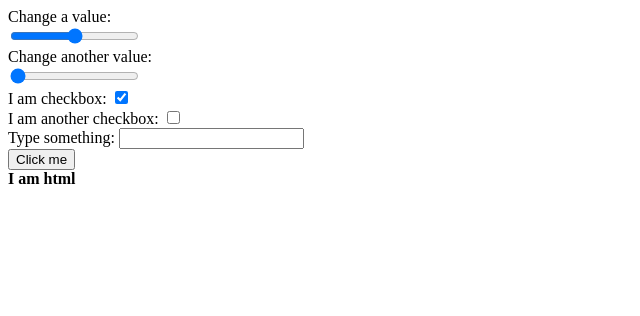
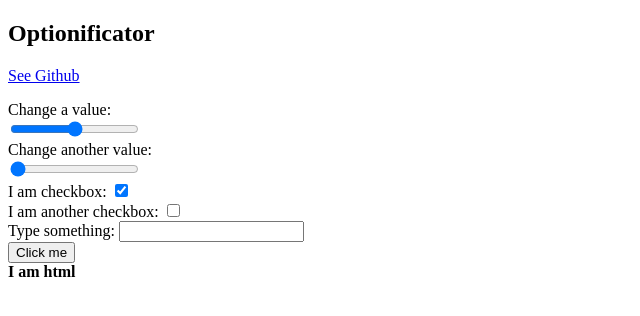
Before and after one commit to arnemart/optionificator, a website: page index.html in a window 1280 px wide. Shown: the whole page, without its empty margins (0-640 px from the left). Drawn offline with Linux system fonts and the light colour scheme.

Commit message:
Update demo html file

```diff
--- a/index.html
+++ b/index.html
@@ -5,6 +5,10 @@
     <title>untitled</title>
   </head>
   <body>
+    <h2>Optionificator</h2>
+    <p>
+      <a href="http://arnemart.github.io/optionificator/">See Github</a>
+    </p>
     <script src="optionificator.js"></script>
     <script src="test.js"></script>
   </body>
```
